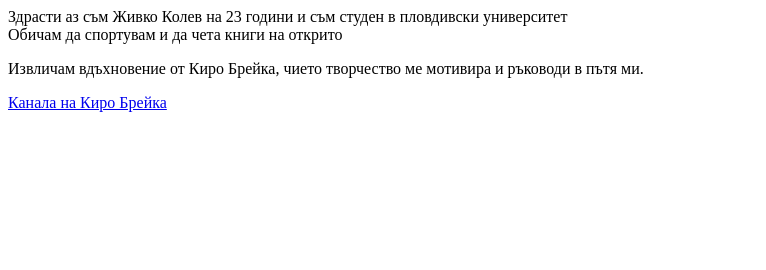
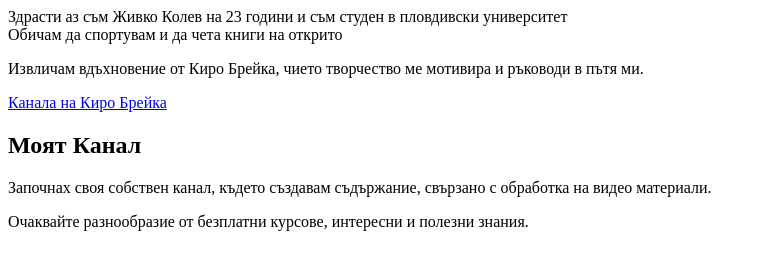
Before and after one commit to TheJokerPs29/stu2001321061, a plain HTML site: page index.html in a window 1280 px wide. Shown: the whole page, without its empty margins (0-766 px from the left). Drawn offline with Linux system fonts and the light colour scheme.

Commit message:
Моят Канал

```diff
--- a/index.html
+++ b/index.html
@@ -12,6 +12,17 @@
 
                       <p>Извличам вдъхновение от Киро Брейка, чието творчество ме мотивира и ръководи в пътя ми.</p>
     <a href="https://www.youtube.com/@kirobreakofficia">Канала на Киро Брейка</a></p>
+<div>
+
+ <h2>Моят Канал</h2>
+
+    <p>Започнах своя собствен канал, където създавам съдържание, свързано с обработка на видео материали.</p>
+    <p>Очаквайте разнообразие от безплатни курсове, интересни и полезни знания.</p>
+
+</div>
+
+
+
 
 
 </body>
```
